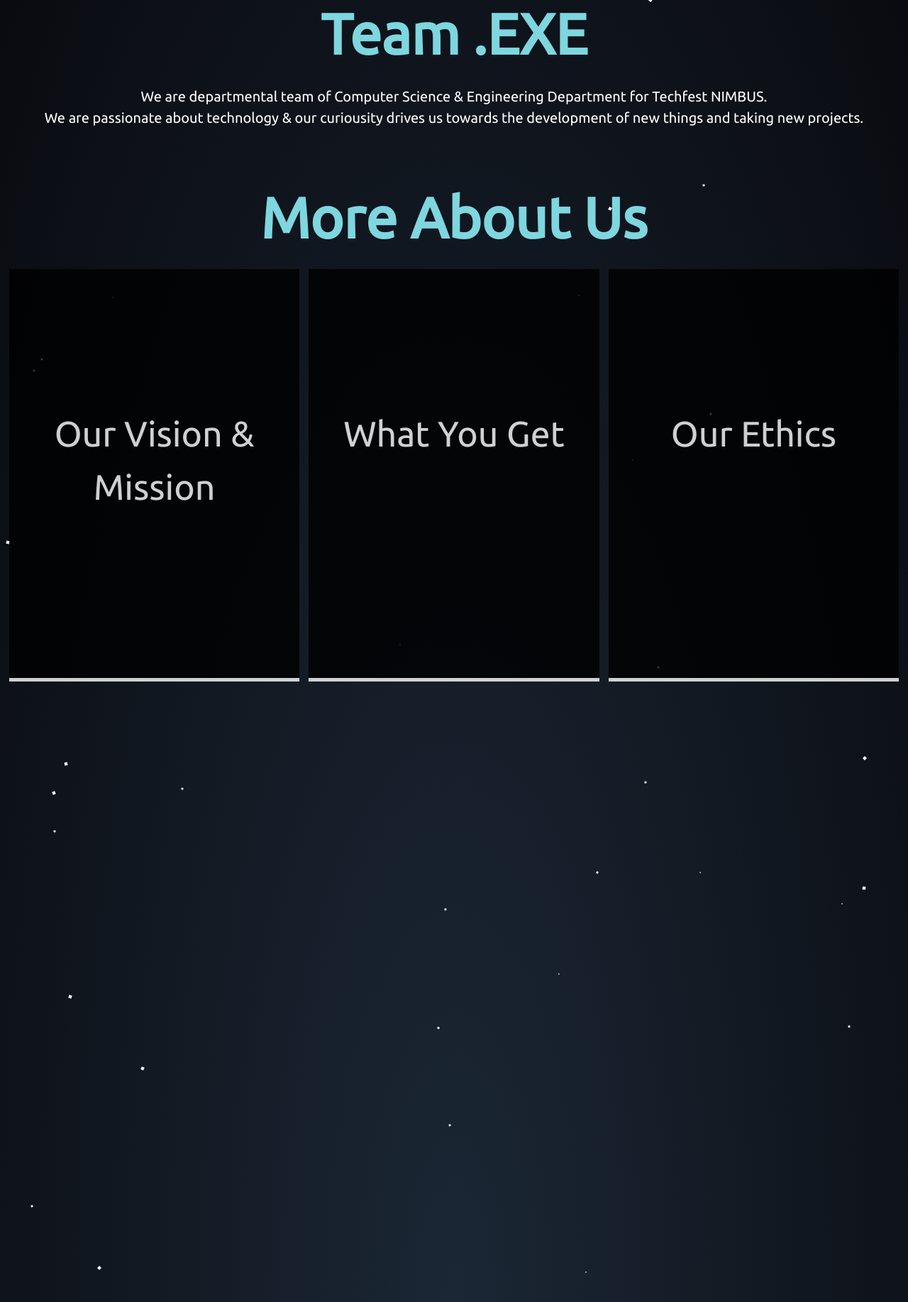
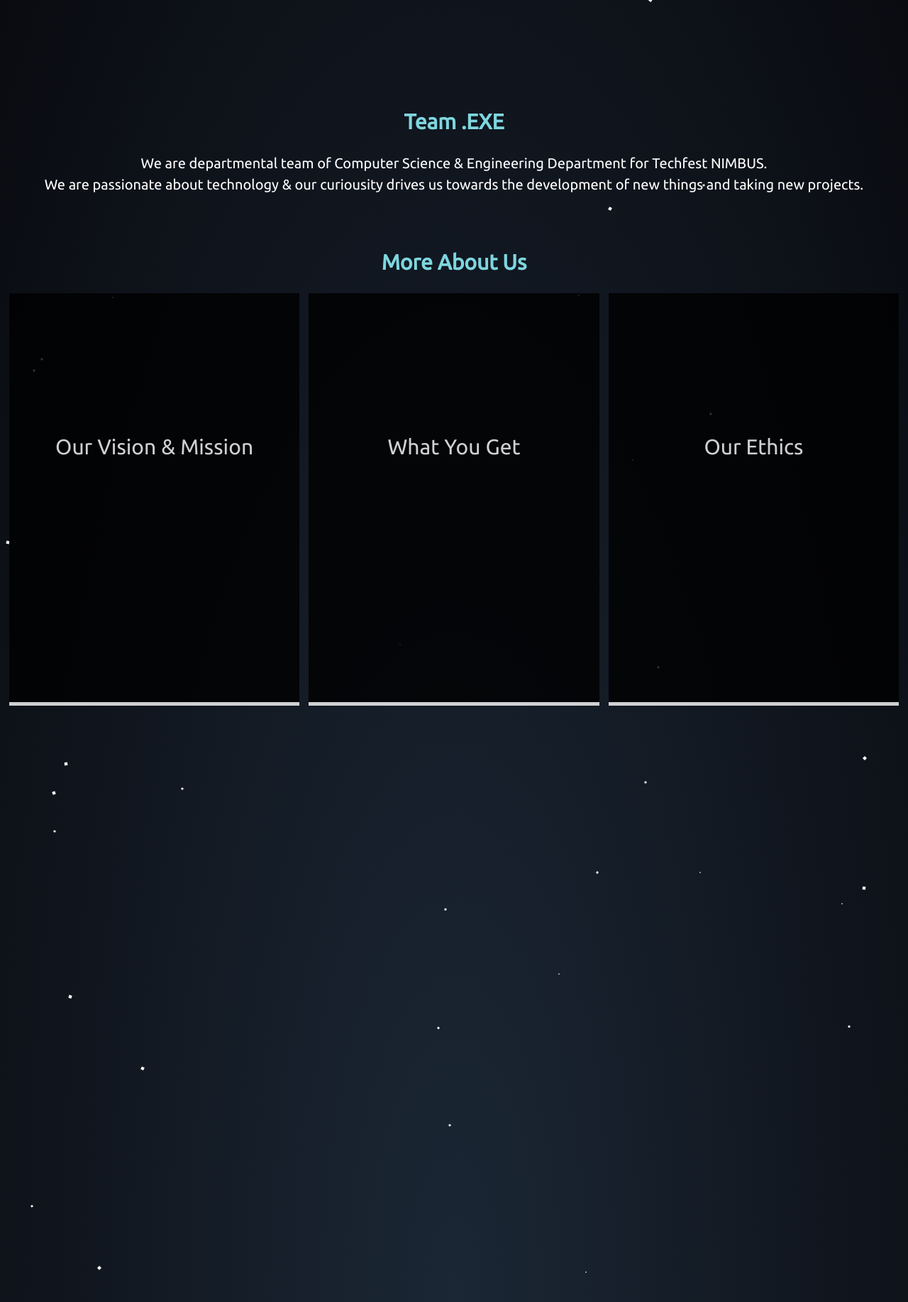
Before and after one commit to manavdoda7/Team.EXE-Website-1, a Django app: page /aboutus in a window 1280 px wide. Shown: the part 103-1937 px from the top of the page at 71% size. Run offline with Django 3.2, Linux system fonts and the light colour scheme; some libraries are stand-ins or nearby versions.

Commit message:
Improved responsiveness, changed cards animations & Changed section 2

```diff
--- a/teamEXEWebsite/app/static/css/aboutus.css
+++ b/teamEXEWebsite/app/static/css/aboutus.css
@@ -79,19 +79,34 @@
 .item_title{
     height: 30vh;
 }
-
-.upper{
+span{
+    z-index: 101;
+}
+#upper{
     background-color: #000;
     font-size: 50px;
     color: #fff;
     height: 30vh;
+    width: 100%;
     margin: auto;
     text-align: center;
     padding-top: 10vh;
     transition: 1s;
     border-bottom: 5px #fff solid;
+    position: absolute;
+    top: 0;
+    left: 0;
 }
-.upper:hover{
+#wow{
+    z-index: 100;
+    height: 30vh;
+    width: 100%;
+    position: absolute;
+    top: 0;
+    left: 0;
+}
+#wow:hover + #upper{
+    transition: 1s;
     height: 10vh;
     font-size: 40px;
     padding: 1rem;
@@ -136,12 +151,48 @@
 .section2-img{
     width: 30%;
     height: 50vh;
-    margin-top: 4%;
+    margin-top: 1%;
     margin-left: 10%;
     border-radius: 25px;
 }
 
 /*Responsiveness*/
+@media only screen and (max-width:1300px){
+    #upper{
+        font-size: 30px;
+    }
+    #wow:hover + #upper{
+        transition: 1s;
+        height: unset;
+        font-size: 20px;
+        padding: 0.5rem;
+        text-align: left;
+        color: #7ed6df;
+    }
+    .info{
+        font-size: 15px;
+        margin-top: 30%;
+        margin-left: 0;
+        padding-left: 0;
+    }
+    .section1{
+        padding-top: 20%;
+    }
+    .heading-top{
+        font-size: 30px;
+    }
+    .section2-img{
+        margin-left: 15%;
+        width: 70%;
+        margin-top: 0;
+    }
+    .p2{
+        width: 80%;
+        margin-left: 10%;
+        font-size: 15px;
+        margin-top: 5px;
+    }
+}
 @media only screen and (max-width:640px){
     .section1{
         padding-top: 20%;
--- a/teamEXEWebsite/app/templates/aboutus.html
+++ b/teamEXEWebsite/app/templates/aboutus.html
@@ -23,8 +23,9 @@
         <h1 class="heading-top slide-bottom">More About Us</h1>
         <div class="container-fluid">
             <div class="row row1">
-                <div class="block about-feature-1" data-wow-duration="500ms" data-wow-delay=".3s">
-                    <div class="upper">Our Vision & Mission</div>
+                <div class="block about-feature-1">
+                    <div id="wow"></div>
+                    <div id="upper">Our Vision & Mission</div>
                     <div class="info">
                         <ul>
                             <li>Professional as well as Personal growth.</li>
@@ -33,8 +34,9 @@
                         </ul>
                     </div>
                 </div>
-                <div class="block about-feature-2 wow fadeInDown" data-wow-duration="500ms" data-wow-delay=".5s">
-                    <div class="upper">What You Get</div>
+                <div class="block about-feature-2">
+                    <div id="wow"></div>
+                    <div id="upper"><span>What You Get</span></div>
                     <div class="info">
                         <ul>
                         <li>Experience of working on Creative Projects.</li>
@@ -42,8 +44,9 @@
                         </ul>
                     </div>
                 </div>
-                <div class="block about-feature-3 wow fadeInDown" data-wow-duration="500ms" data-wow-delay=".7s">
-                    <div class="upper">Our Ethics</div>
+                <div class="block about-feature-3">
+                    <div id="wow"></div>
+                    <div id="upper">Our Ethics</div>
                     <div class="info">
                         <ul>
                             <li>We are Passionate</li>
```
Also changed, not shown: other parts of teamEXEWebsite/app/templates/aboutus.html (+11 -15 lines).
